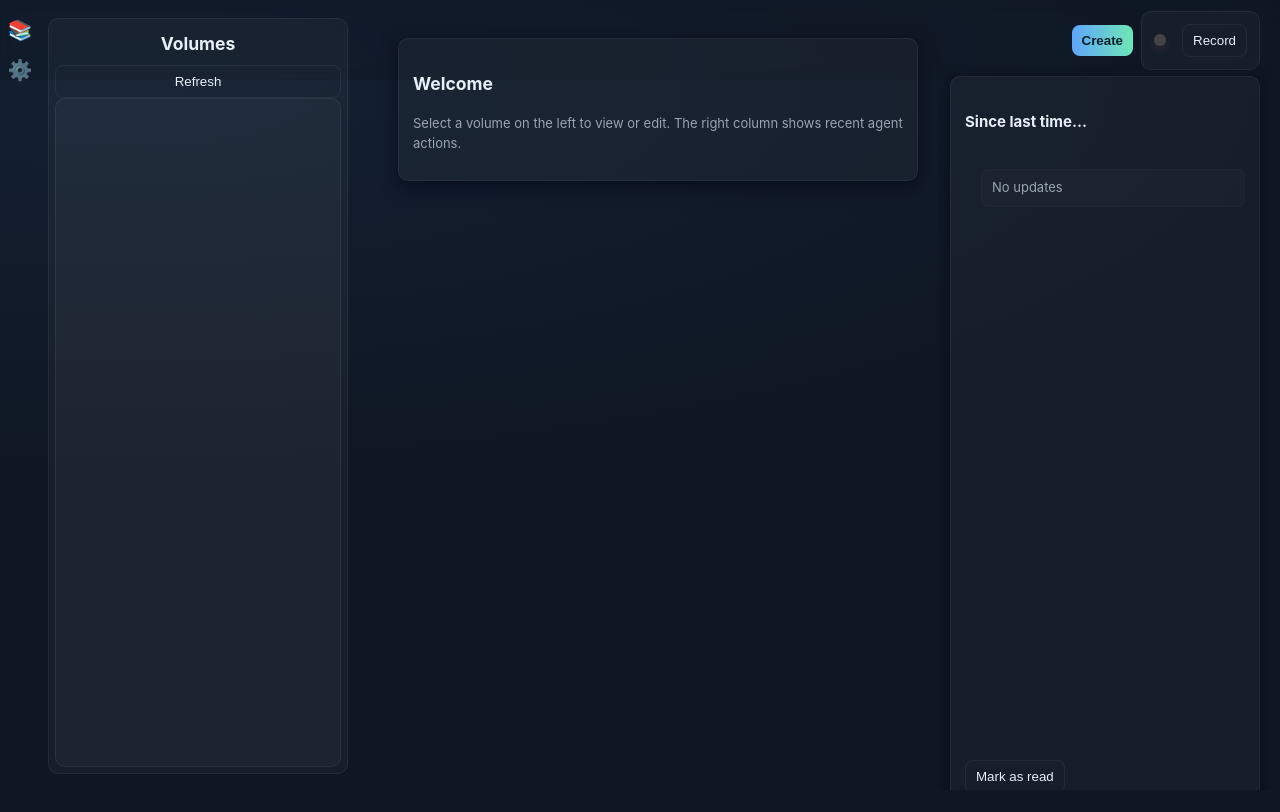
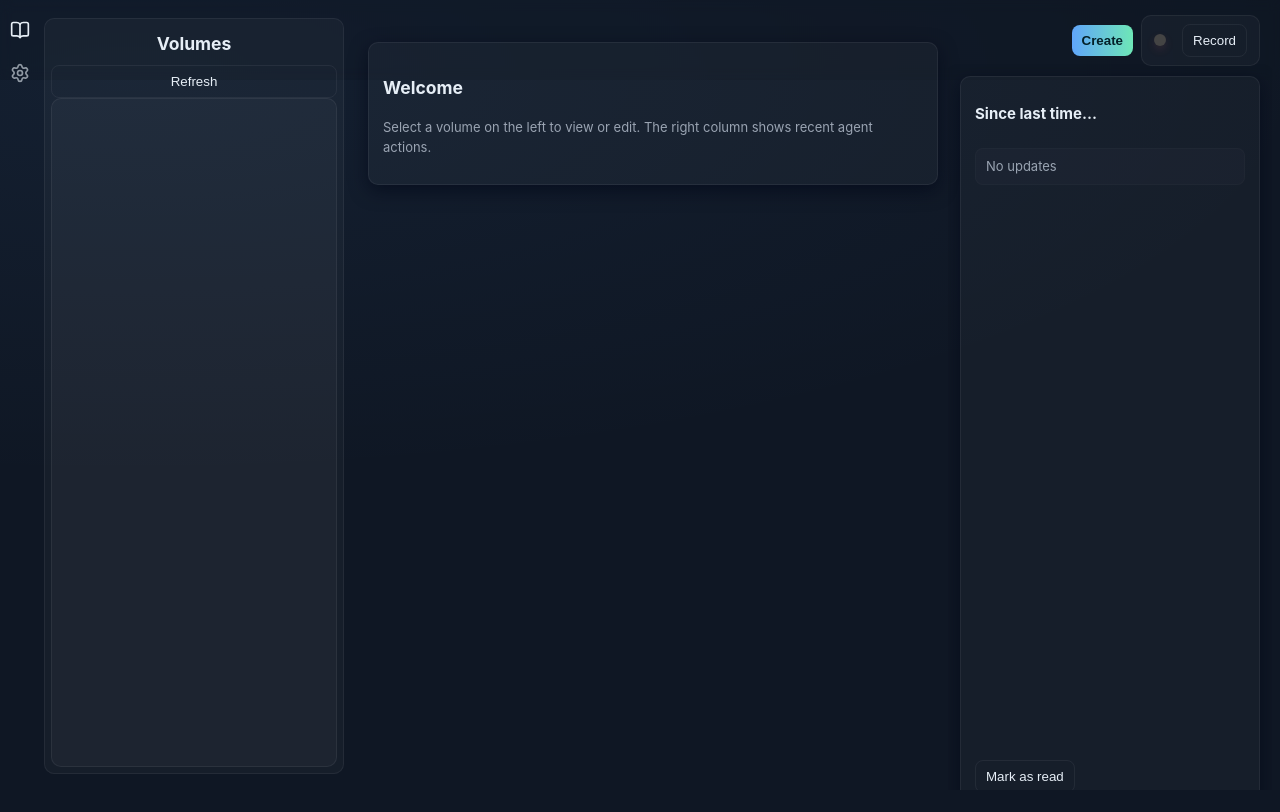
Before and after one commit to LlanAiu/COMP590_S26_Final, a React (Vite) app: page / in a window 1280 px wide. Built offline with nearby package versions, Linux system fonts and the light colour scheme.

Commit message:
[feature] CSS updates

```diff
--- a/package.json
+++ b/package.json
@@ -13,6 +13,7 @@
     "@tauri-apps/api": "^2",
     "@tauri-apps/plugin-opener": "^2",
     "highlight.js": "^11.11.1",
+    "lucide-react": "^1.8.0",
     "react": "^19.1.0",
     "react-dom": "^19.1.0",
     "react-markdown": "^10.1.0",
--- a/src/App.css
+++ b/src/App.css
@@ -35,20 +35,20 @@ body {
 .app-layout {
     display: flex;
     gap: 20px;
-    padding: 20px;
+    padding: 10px;
 }
 
 .app-main {
     flex: 1;
     z-index: 2;
     min-height: calc(100vh - 48px);
-    padding-top: 16px;
+    padding-top: 30px;
 }
 
 .app-left {
     width: 300px;
     position: fixed;
-    left: 40px;
+    left: 36px;
     top: 10px;
     bottom: 10px;
     overflow: hidden;
@@ -56,7 +56,7 @@ body {
 }
 
 .app-right {
-    width: 310px;
+    width: 300px;
     position: fixed;
     right: 8px;
     top: calc(var(--header-height) + 8px);
@@ -66,8 +66,8 @@ body {
 }
 
 .app-main {
-    margin-left: 340px;
-    margin-right: 340px;
+    margin-left: 320px;
+    margin-right: 330px;
 }
 
 .app-header {
@@ -139,8 +139,11 @@ body {
     overflow: auto;
 }
 
+.control-panel h4 {
+    margin: 12px 0 6px 0;
+}
+
 .control-panel ul {
-    padding-left: 16px;
     margin: 6px 0 0 0;
 }
 
--- a/src/App.tsx
+++ b/src/App.tsx
@@ -80,7 +80,7 @@ export default function App() {
                 {page === "volumes" ? (
                     <div className="app-layout">
                         <aside className="app-left">
-                            <AllVolumes onOpen={handleOpen} onEdit={handleEdit} />
+                            <AllVolumes onOpen={handleOpen} onEdit={handleEdit} mode={mode} />
                         </aside>
 
                         <main className="app-main">
--- a/src/components/audio/recording.css
+++ b/src/components/audio/recording.css
@@ -1,5 +1,5 @@
 .recording {
-    padding: 12px;
+    padding: 8px 12px;
     border-radius: 10px;
     background: var(--card);
     border: 1px solid var(--glass-border);
--- a/src/components/layout/sidebar.tsx
+++ b/src/components/layout/sidebar.tsx
@@ -1,4 +1,5 @@
 import React from "react";
+import { BookOpen, Settings as SettingsIcon } from "lucide-react";
 
 type Props = {
     page: "volumes" | "settings";
@@ -8,12 +9,12 @@ type Props = {
 export default function Sidebar({ page, setPage }: Props) {
     return (
         <div style={{ width: 36, zIndex: 20, display: "flex", flexDirection: "column", alignItems: "center", paddingTop: 12, borderRight: "1px solid var(--border)" }}>
-            <button aria-label="volumes" title="Volumes" onClick={() => setPage("volumes")} style={{ background: "none", border: "none", padding: 4, cursor: "pointer", fontSize: 20, opacity: page === "volumes" ? 1 : 0.6 }}>
-                📚
+            <button aria-label="volumes" title="Volumes" onClick={() => setPage("volumes")} style={{ background: "none", border: "none", padding: 6, cursor: "pointer", opacity: page === "volumes" ? 1 : 0.6 }}>
+                <BookOpen size={20} />
             </button>
             <div style={{ height: 8 }} />
-            <button aria-label="settings" title="Settings" onClick={() => setPage("settings")} style={{ background: "none", border: "none", padding: 4, cursor: "pointer", fontSize: 20, opacity: page === "settings" ? 1 : 0.6 }}>
-                ⚙️
+            <button aria-label="settings" title="Settings" onClick={() => setPage("settings")} style={{ background: "none", border: "none", padding: 6, cursor: "pointer", opacity: page === "settings" ? 1 : 0.6 }}>
+                <SettingsIcon size={20} />
             </button>
         </div>
     );
--- a/src/components/volumes/all-volumes.tsx
+++ b/src/components/volumes/all-volumes.tsx
@@ -10,7 +10,7 @@ import VolumeTree from "./volume-tree";
 import "./volumes.css";
 
 
-export default function AllVolumes({ onOpen, onEdit }: { onOpen?: (id: string) => void; onEdit?: (id: string) => void }) {
+export default function AllVolumes({ onOpen, onEdit, mode }: { onOpen?: (id: string) => void; onEdit?: (id: string) => void; mode?: "list" | "view" | "edit" | "create" }) {
     const [list, setList] = useState<VolumeIndexEntryFull[]>([]);
 
     async function refresh() {
@@ -31,7 +31,7 @@ export default function AllVolumes({ onOpen, onEdit }: { onOpen?: (id: string) =
         <div className="volumes">
             <h3>Volumes</h3>
             <button type="button" onClick={refresh}>Refresh</button>
-            <VolumeTree list={list} onRefresh={refresh} onOpen={onOpen} onEdit={onEdit} />
+            <VolumeTree list={list} onRefresh={refresh} onOpen={onOpen} onEdit={onEdit} mode={mode ?? "list"} />
         </div>
     );
 }
--- a/src/components/volumes/volume-tree.tsx
+++ b/src/components/volumes/volume-tree.tsx
@@ -31,7 +31,7 @@ function buildTree(list: VolumeIndexEntryFull[]): Node[] {
 
 import { useState } from "react";
 
-export default function VolumeTree({ list, onRefresh, onOpen, onEdit }: { list: VolumeIndexEntryFull[]; onRefresh: () => void; onOpen?: (id: string) => void; onEdit?: (id: string) => void }) {
+export default function VolumeTree({ list, onRefresh, onOpen, onEdit, mode }: { list: VolumeIndexEntryFull[]; onRefresh: () => void; onOpen?: (id: string) => void; onEdit?: (id: string) => void; mode?: "list" | "view" | "edit" | "create" }) {
     const roots = buildTree(list || []);
     const [expanded, setExpanded] = useState<Record<string, boolean>>({});
     const [selected, setSelected] = useState<string | null>(null);
@@ -106,9 +106,9 @@ export default function VolumeTree({ list, onRefresh, onOpen, onEdit }: { list:
                 {roots.map((r) => renderNode(r))}
             </ul>
 
-            {selected ? (
-                <div className="sidebar-section selected-actions" style={{ marginTop: 12 }}>
-                    <div style={{ display: 'flex', gap: 8 }}>
+            {selected && mode !== "list" ? (
+                <div className="sidebar-section selected-actions" style={{ marginTop: 12, display: 'flex', justifyContent: 'center' }}>
+                    <div style={{ display: 'flex', gap: 8, justifyContent: 'center' }}>
                         <button type="button" onClick={() => { setSelected(null); onEdit?.(selected!); }}>Edit</button>
                         <button type="button" onClick={async () => { try { await commands.flattenVolume(selected); onRefresh(); } catch (err) { console.error(err); } }}>Flatten</button>
                         <button type="button" onClick={async () => { if (!confirm('Delete this volume?')) return; try { await commands.deleteVolume(selected); setSelected(null); onRefresh(); } catch (err) { console.error(err); } }}>Delete</button>
```
Also changed, not shown: 1 other file (tests, documents, lock files or other folders).
